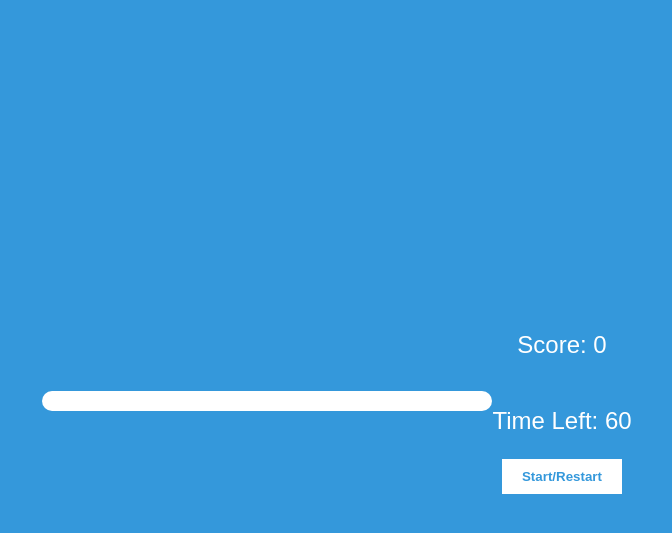
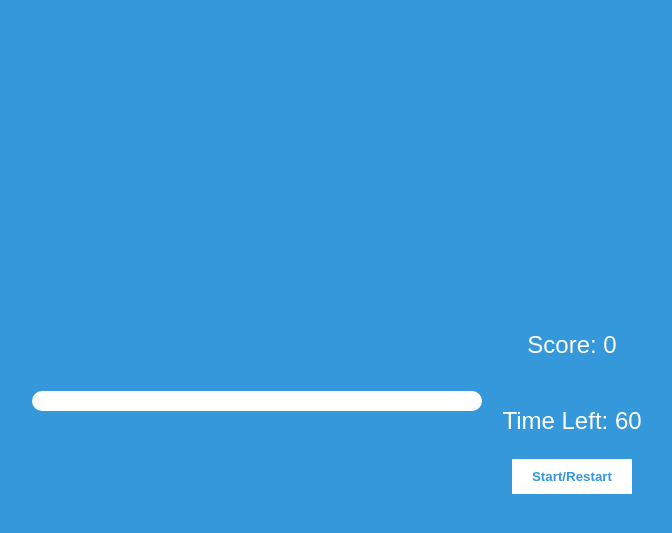
Before and after one commit to ajd6735/memory-game, a plain HTML site: page src/index.html in a window 1280 px wide. Shown: the part 79-612 px from the top of the page, without its empty margins (303-975 px from the left). Drawn offline with Linux system fonts and the light colour scheme.

Commit message:
fixes the styling

```diff
--- a/src/style.css
+++ b/src/style.css
@@ -1,22 +1,23 @@
 
-body{
+body {
     padding: 0;
     margin: 0;
     background-color: #3498db;
     box-sizing: border-box;
+
 }
 
 .container {
-    font-family: Arial, Helvetica, sans-serif;
+    font-family: Arial, sans-serif;
+    background-color: #3498db;
     display: flex;
-    height: 100vh;
     justify-content: center;
     align-items: center;
-    background-color: #3498db;
+    height: 100vh;
 }
 
 .startMain {
-    margin-left: flex;
+    margin-left: 20px;
     display: flex;
     align-items: center;
     flex-direction: column;
@@ -66,7 +67,7 @@ h1 {
     color: #fff;
 }
 
-#startbtn {
+#startbtn{
     padding: 10px 20px;
     background-color: white;
     color: #3498db;
```
